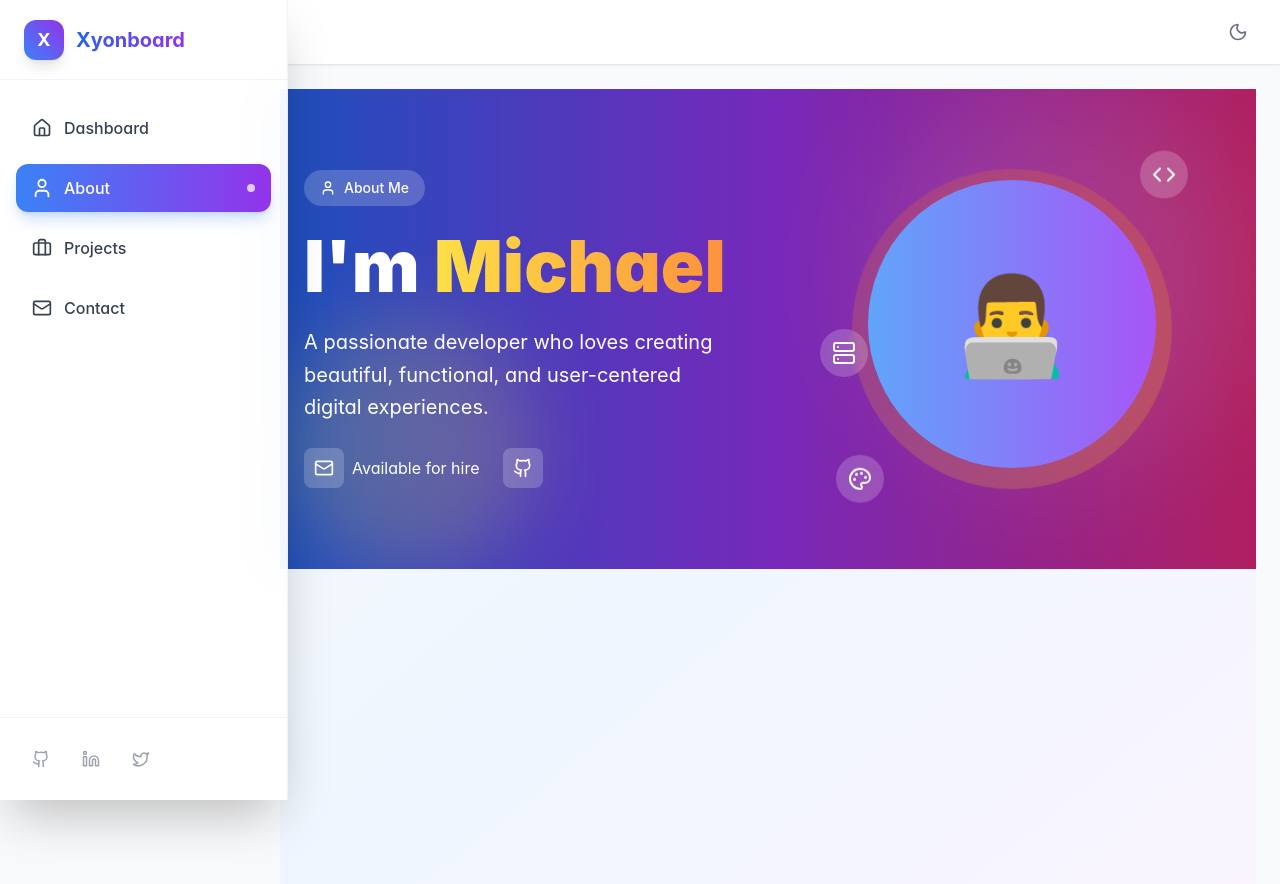
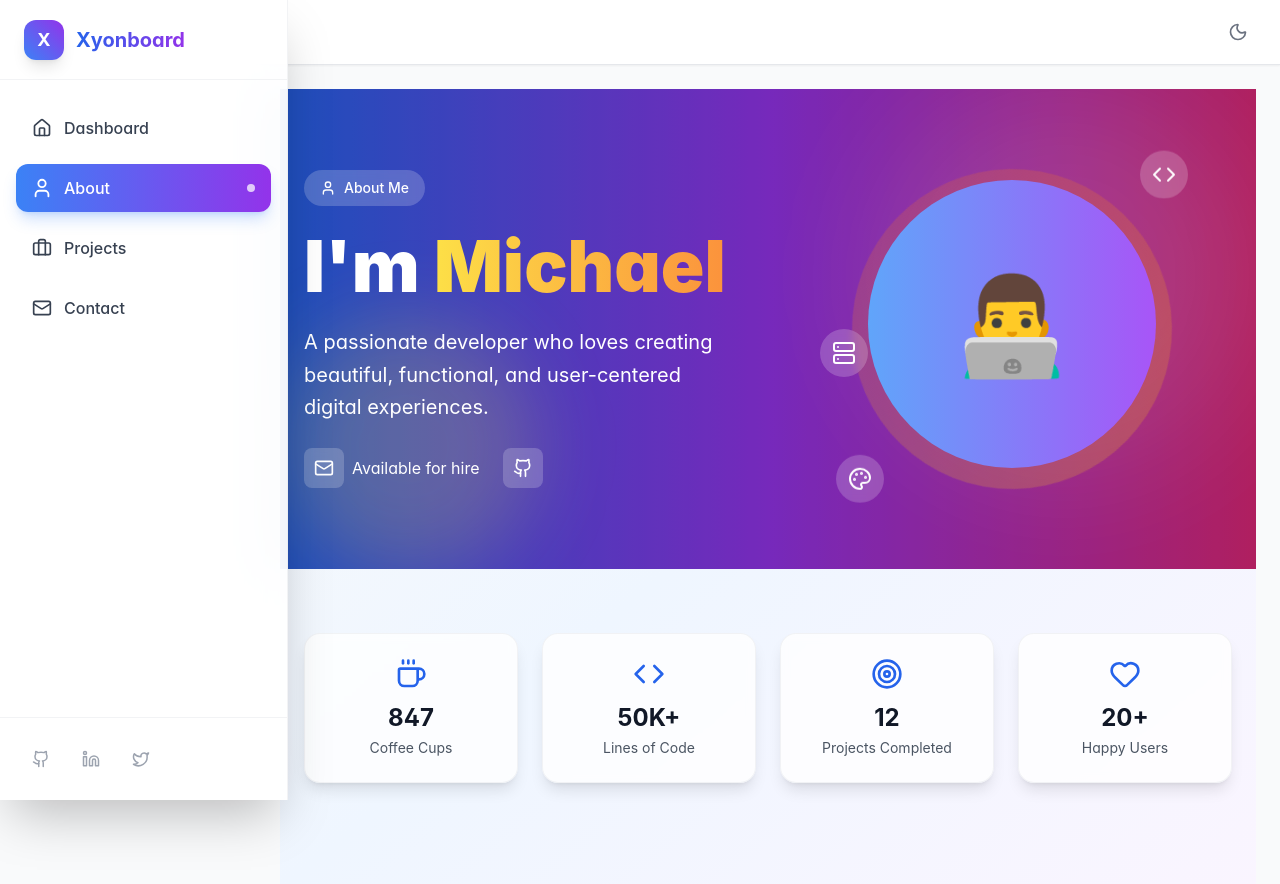
Before and after one commit to XyonShadow/XyonBoard, a React (Vite) app: page /about in a window 1280 px wide. Shown: the top 884 px of the page. Built offline with nearby package versions, Linux system fonts and the light colour scheme.

Commit message:
feat(about): add personal stats section with styled cards

```diff
--- a/src/pages/About.tsx
+++ b/src/pages/About.tsx
@@ -1,5 +1,12 @@
 import React from 'react';
-import { User, Code, Palette, Server, Github, Mail } from 'lucide-react';
+import { User, Code, Palette, Server, Github, Mail, Coffee, Target, Heart } from 'lucide-react';
+
+const personalStats = [
+  { label: 'Coffee Cups', value: '847', icon: Coffee },
+  { label: 'Lines of Code', value: '50K+', icon: Code },
+  { label: 'Projects Completed', value: '12', icon: Target },
+  { label: 'Happy Users', value: '20+', icon: Heart }
+];
 
 const About: React.FC = () => {
   return (
@@ -69,6 +76,28 @@ const About: React.FC = () => {
           </div>
         </div>
       </div>
+
+      <div className="max-w-6xl mx-auto px-6 py-16 space-y-20">
+
+        {/* Personal Stats */}
+        <div>
+          <div className="grid grid-cols-2 lg:grid-cols-4 gap-6">
+            {personalStats.map((stat) => {
+              const Icon = stat.icon;
+              return (
+                <div
+                  key={stat.label}
+                  className={`bg-white/80 dark:bg-gray-800/80 backdrop-blur-sm p-6 rounded-2xl shadow-lg border border-gray-200/50 dark:border-gray-700/50 hover:scale-105 transform transition-all duration-500 text-center group`}
+                >
+                  <Icon className="w-8 h-8 mx-auto mb-3 text-blue-600 group-hover:scale-125 transition-transform duration-300" />
+                  <div className="text-2xl font-bold text-gray-900 dark:text-white mb-1">{stat.value}</div>
+                  <div className="text-sm text-gray-600 dark:text-gray-400">{stat.label}</div>
+                </div>
+              );
+            })}
+          </div>
+        </div>
+      </div>
     </div>
   );
 };
```
